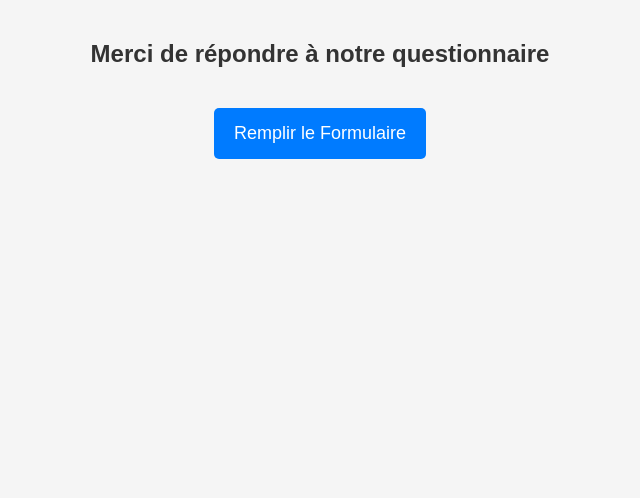
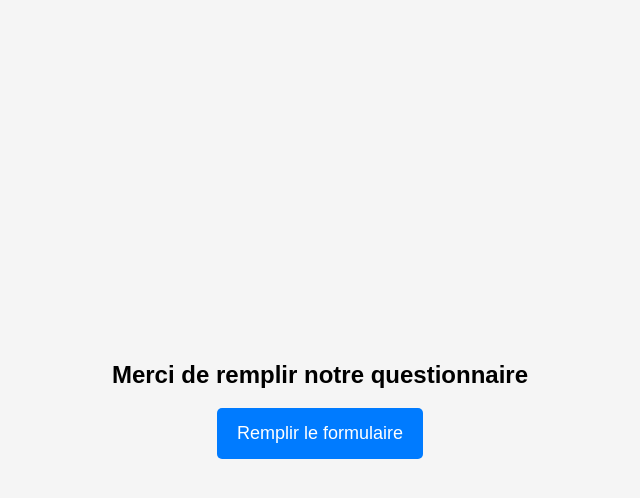
Before and after one commit to SimsUtilicare/enquete, a plain HTML site: page index.html in a window 1280 px wide. Shown: the whole page, without its empty margins (320-960 px from the left). Drawn offline with Linux system fonts and the light colour scheme.

Commit message:
Update index.html

```diff
--- a/index.html
+++ b/index.html
@@ -3,19 +3,21 @@
 <head>
     <meta charset="UTF-8">
     <meta name="viewport" content="width=device-width, initial-scale=1.0">
-    <title>Formulaire Client</title>
+    <title>Mode Kiosque - Formulaire Client</title>
     <style>
         body {
             text-align: center;
             font-family: Arial, sans-serif;
             background-color: #f5f5f5;
             margin: 0;
-            padding: 20px;
+            padding: 0;
+            height: 100vh;
+            display: flex;
+            flex-direction: column;
+            justify-content: center;
+            align-items: center;
         }
-        h2 {
-            color: #333;
-        }
-        button {
+        #startButton {
             padding: 15px 20px;
             font-size: 18px;
             background-color: #007bff;
@@ -23,21 +25,48 @@
             border: none;
             cursor: pointer;
             border-radius: 5px;
-            margin-top: 20px;
         }
-        button:hover {
+        #startButton:hover {
             background-color: #0056b3;
         }
     </style>
 </head>
 <body>
-    <h2>Merci de répondre à notre questionnaire</h2>
-    <button onclick="openForm()">Remplir le Formulaire</button>
+
+    <h2>Merci de remplir notre questionnaire</h2>
+    <button id="startButton" onclick="openForm()">Remplir le formulaire</button>
 
     <script>
+        let formWindow;
+
         function openForm() {
-            window.open("https://docs.google.com/forms/d/e/1FAIpQLSft_T6DZv675g_k4e6VOLF4HjItm-Hbq_E_EXx9btXWWUcP_w/viewform?usp=sharing", "_blank"); // Remplace "YOUR_FORM_URL" par l'URL de ton Google Form
+            let formUrl = "https://docs.google.com/forms/d/e/1FAIpQLSft_T6DZv675g_k4e6VOLF4HjItm-Hbq_E_EXx9btXWWUcP_w/viewform?usp=sharing"; // Remplace par ton Google Form
+
+            // Ouvre le formulaire dans un nouvel onglet
+            formWindow = window.open(formUrl, "_blank", "width=800,height=600");
+
+            // Vérifie toutes les 2 secondes si l'utilisateur a soumis le formulaire
+            let checkForm = setInterval(function() {
+                if (formWindow && !formWindow.closed) {
+                    try {
+                        let currentUrl = formWindow.location.href;
+                        console.log("URL actuelle:", currentUrl);
+
+                        // Vérifie si l'URL contient "formResponse" (qui apparaît après soumission)
+                        if (currentUrl.includes("formResponse")) {
+                            console.log("Formulaire soumis, fermeture de l'onglet...");
+                            formWindow.close(); // Ferme l'onglet automatiquement
+                            clearInterval(checkForm);
+                        }
+                    } catch (error) {
+                        console.log("Erreur de détection (normal si Google bloque l'accès cross-origin)", error);
+                    }
+                } else {
+                    clearInterval(checkForm);
+                }
+            }, 2000);
         }
     </script>
+
 </body>
 </html>
```
